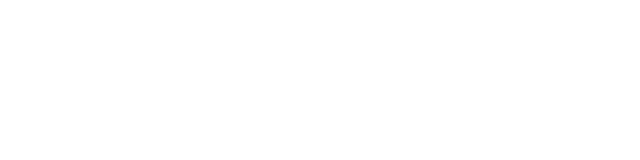
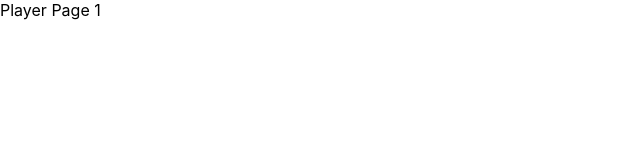
Before and after one commit to hetu494/react-router-boilerplate, a React (Create React App) app: page /player/1 in a window 1280 px wide. Before the commit this address had no page. Shown: the top 160 px of the page, without its empty margins (0-640 px from the left). Built offline with nearby package versions, Linux system fonts and the light colour scheme.

Commit message:
dynamic routing set up

```diff
--- a/src/App.js
+++ b/src/App.js
@@ -1,15 +1,16 @@
-import logo from './logo.svg';
 import './App.css';
 
 import { Route, Routes } from 'react-router-dom';
 import Home from './pages/Home';
 import PlayerScouter from './pages/PlayerScouter';
+import Player from './pages/Player';
 
 function App() {
   return (
     <Routes>
       <Route path="/" element={<Home />} />
       <Route path="/players" element={<PlayerScouter />} />
+      <Route path="/player/:id" element={<Player />} />
     </Routes>
   );
 }
--- /dev/null
+++ b/src/pages/Player.js
@@ -0,0 +1,13 @@
+import React from 'react';
+import { useParams } from "react-router-dom";
+
+
+function Player() {
+
+    const { id } = useParams()
+    return (
+        <div>Player Page {id}</div>
+    )
+}
+
+export default Player;
```
